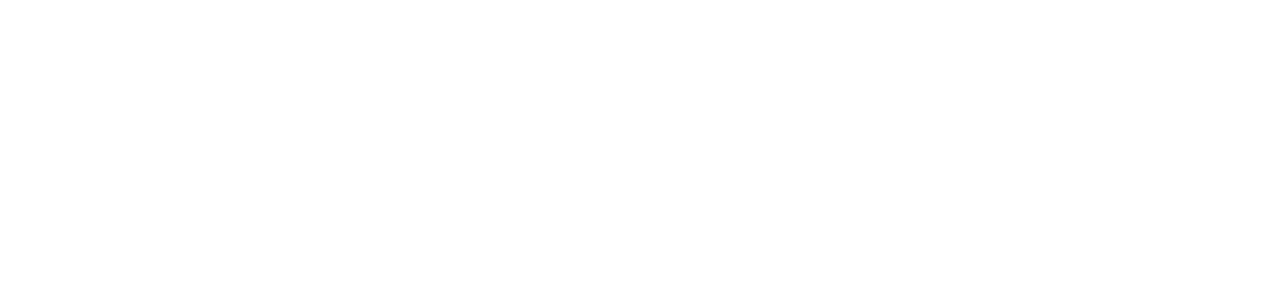
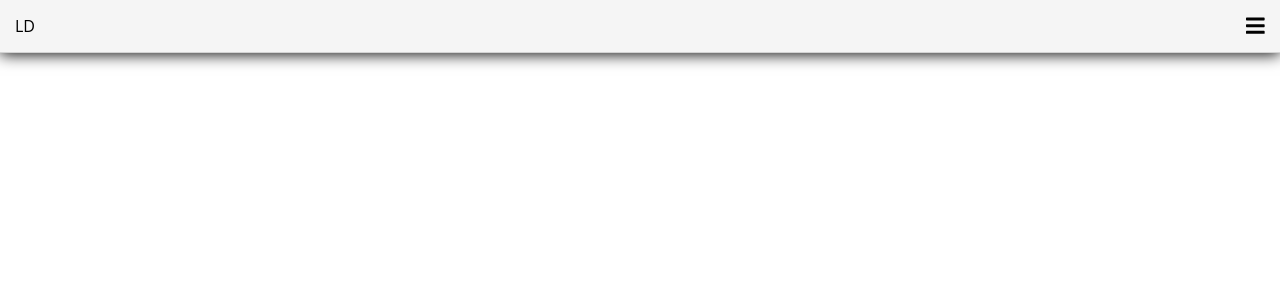
Before and after one commit to thatwelshfella/website, a React app: page / in a window 1280 px wide. Shown: the top 300 px of the page. Built offline with nearby package versions, Linux system fonts and the light colour scheme; the HTML template or start-up script is replaced by a standard one.

Commit message:
feat(<Header />): menu items added

```diff
--- a/src/App.jsx
+++ b/src/App.jsx
@@ -2,19 +2,29 @@ import React from 'react';
 import PropTypes from 'prop-types';
 import { connect } from 'react-redux';
 
+import Header from './components/Header/Header';
+
 import './App.less';
 
 const App = ({ title }) => {
-  return <div className="app">{title}</div>;
+  const links = [
+    { link: '#home', value: 'Home' },
+    { link: '#aboutMe', value: 'About me' },
+    { link: '#timeline', value: 'Employment Timeline' },
+    { link: '#github', value: 'Github Projects' },
+  ];
+
+  return (
+    <div className="app">
+      <Header icon="LD" menu={links} />
+      {title}
+    </div>
+  );
 };
 
-App.propTypes = {
-  title: PropTypes.string.isRequired,
-};
+App.propTypes = {};
 
-const mapStateToProps = state => ({
-  title: state.title,
-});
+const mapStateToProps = state => ({});
 
 export { App as AppView };
 
--- a/src/components/Header/Header.jsx
+++ b/src/components/Header/Header.jsx
@@ -11,6 +11,7 @@ const Header = ({ icon, menu }) => {
   const toggleMobileMenu = () => {
     setShowMenu(!showMenu);
   };
+
   return (
     <>
       <div className="header-component">
@@ -18,7 +19,15 @@ const Header = ({ icon, menu }) => {
         <FontAwesomeIcon icon="bars" size="lg" onClick={toggleMobileMenu} />
       </div>
       <div className={showMenu ? 'mobile-menu show' : 'mobile-menu hidden'}>
-        {menu}
+        <div className="menu-items-container">
+          {menu.map(items => (
+            <a href={items.link} onClick={toggleMobileMenu}>
+              {items.value.toUpperCase()}
+              {`  `}
+              <FontAwesomeIcon icon="chevron-right" />
+            </a>
+          ))}
+        </div>
       </div>
     </>
   );
--- a/src/components/Header/Header.less
+++ b/src/components/Header/Header.less
@@ -10,6 +10,10 @@
 
   position: relative;
   z-index: 100;
+
+  svg {
+    cursor: pointer;
+  }
 }
 
 .mobile-menu {
@@ -26,6 +30,21 @@
 
   &.show {
     width: 100%;
+    display: flex;
+    justify-content: center;
+
+    .menu-items-container {
+      display: flex;
+      flex-direction: column;
+
+      text-align: left;
+
+      a {
+        padding: 10px;
+        color: black;
+        text-decoration: none;
+      }
+    }
   }
 
   &.hidden {
```
